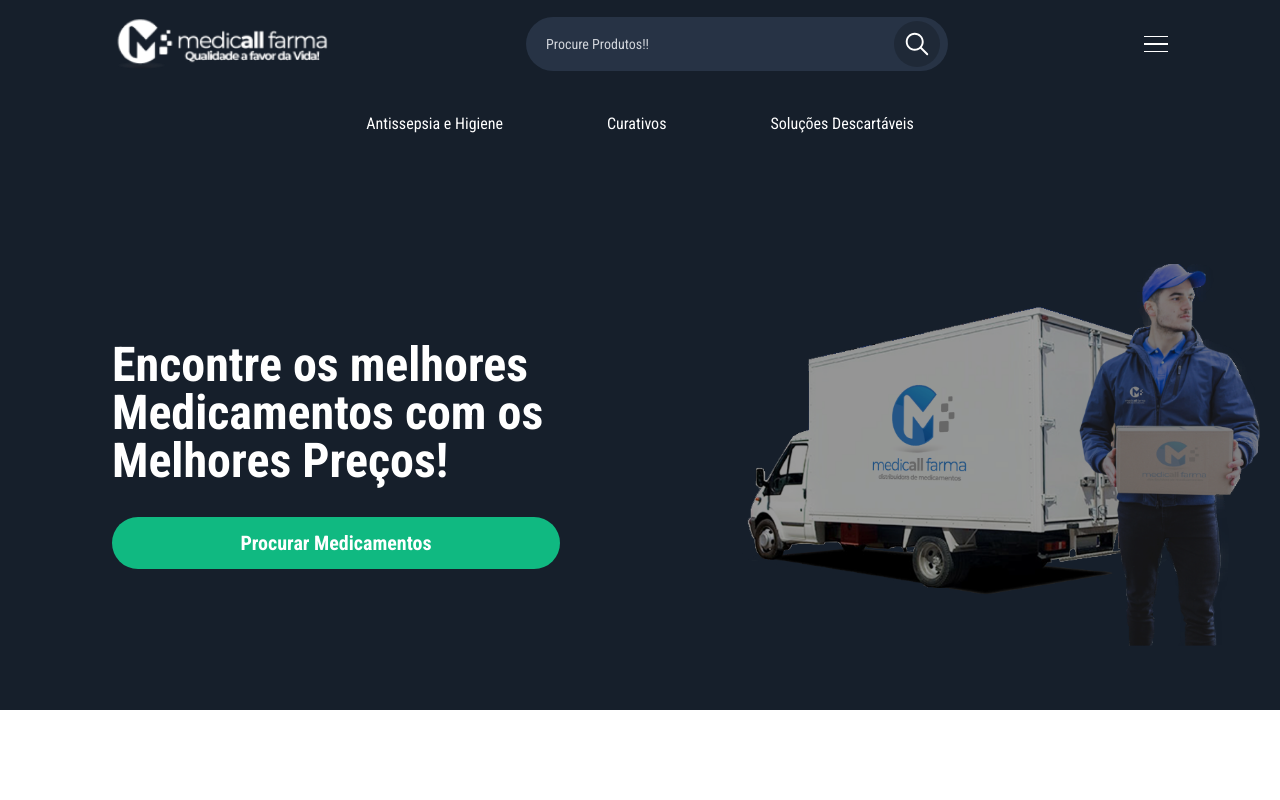
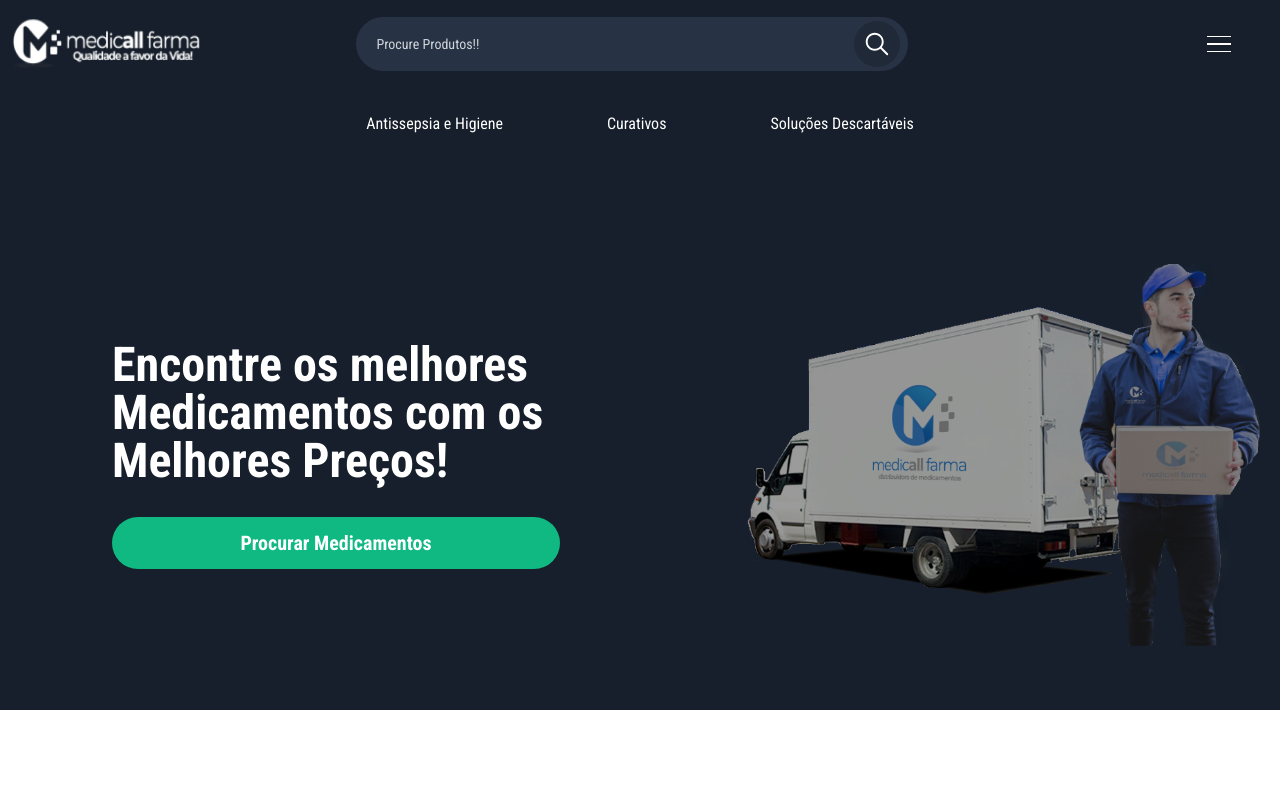
Before and after one commit to DevWeDesc/MedicallFarma, a Next.js app: page / in a window 1280 px wide. Shown: the top 800 px of the page. Built offline with nearby package versions, Linux system fonts and the light colour scheme.

Commit message:
style: editando estilização do header

```diff
--- a/src/components/Header.tsx
+++ b/src/components/Header.tsx
@@ -21,21 +21,24 @@
 
   return (
     <div
-      className={`2xl:px-80 xl:px-28 fixed z-30 w-full flex items-center justify-between gap-4 bg-grayDark px-2  ${
+      className={`xl:justify-items-center xl:grid xl:grid-cols-12 2xl:px-64 fixed z-30 w-full flex items-center justify-between gap-4 bg-grayDark px-2  ${
         searchOpen ? "py-3" : "py-4"
       }`}
     >
-      <Link href="/">
+      <Link href="/" className="col-span-2">
         <Image alt="" src={Logo} className="h-5 w-auto xl:h-14" />
       </Link>
 
       <div
-        className={`w-[60%] ${searchOpen ? "col-span-3" : "hidden xl:block"}`}
+        // className={`w-[60%] ${searchOpen ? "col-span-3" : "hidden xl:block"}`}
+        className={`w-[60%] xl:w-[100%] ${
+          searchOpen ? "col-span-3" : "hidden xl:block xl:col-span-8"
+        }`}
       >
         <SearchBar handleSearchOpen={handleSearchOpen} />
       </div>
 
-      <div className="flex items-center gap-5">
+      <div className="flex items-center gap-5 xl:col-span-2 xl:col-start-12">
         {!searchOpen && (
           <IoIosSearch
             onClick={() => setSearchOpen(true)}
```
